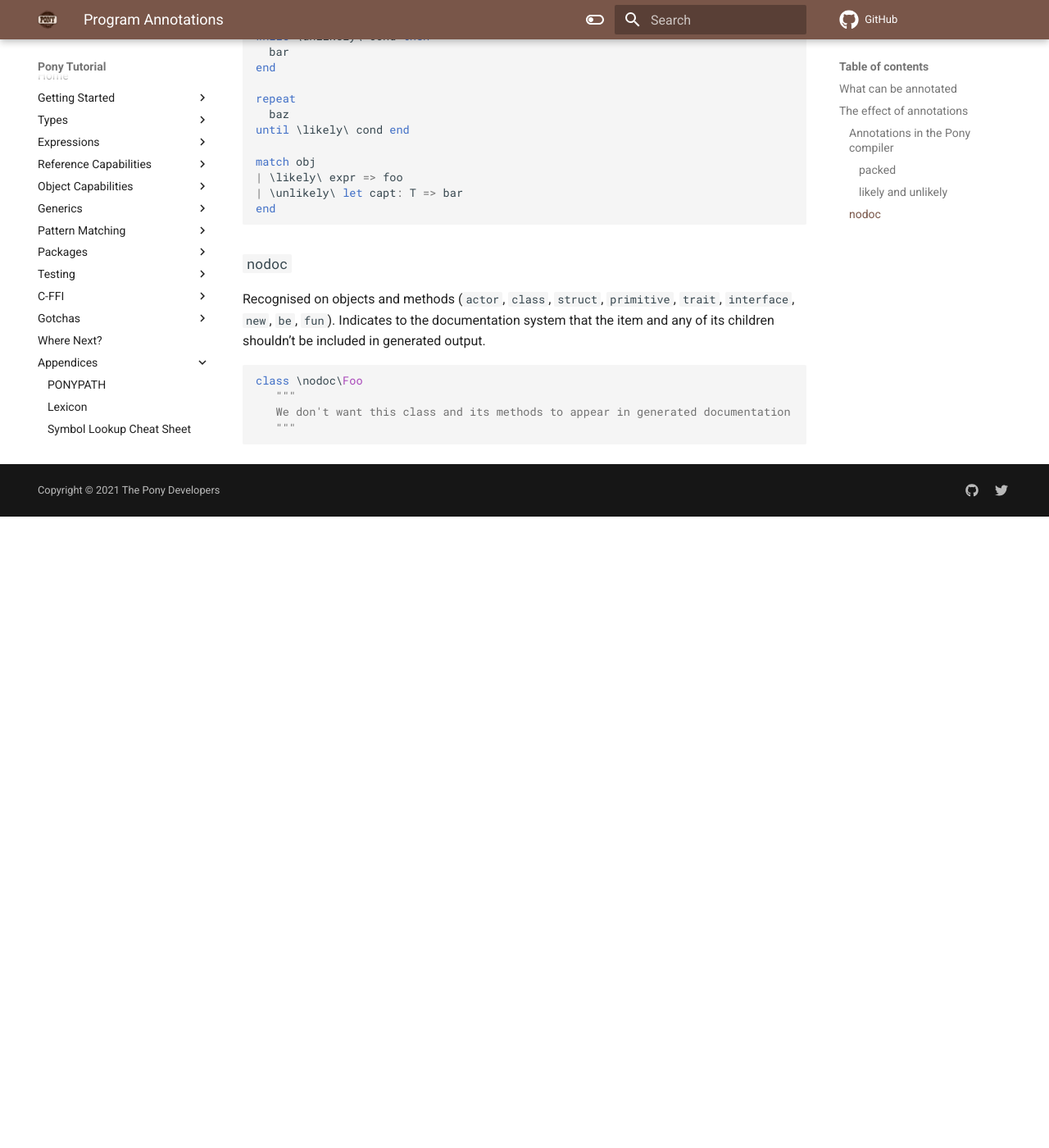
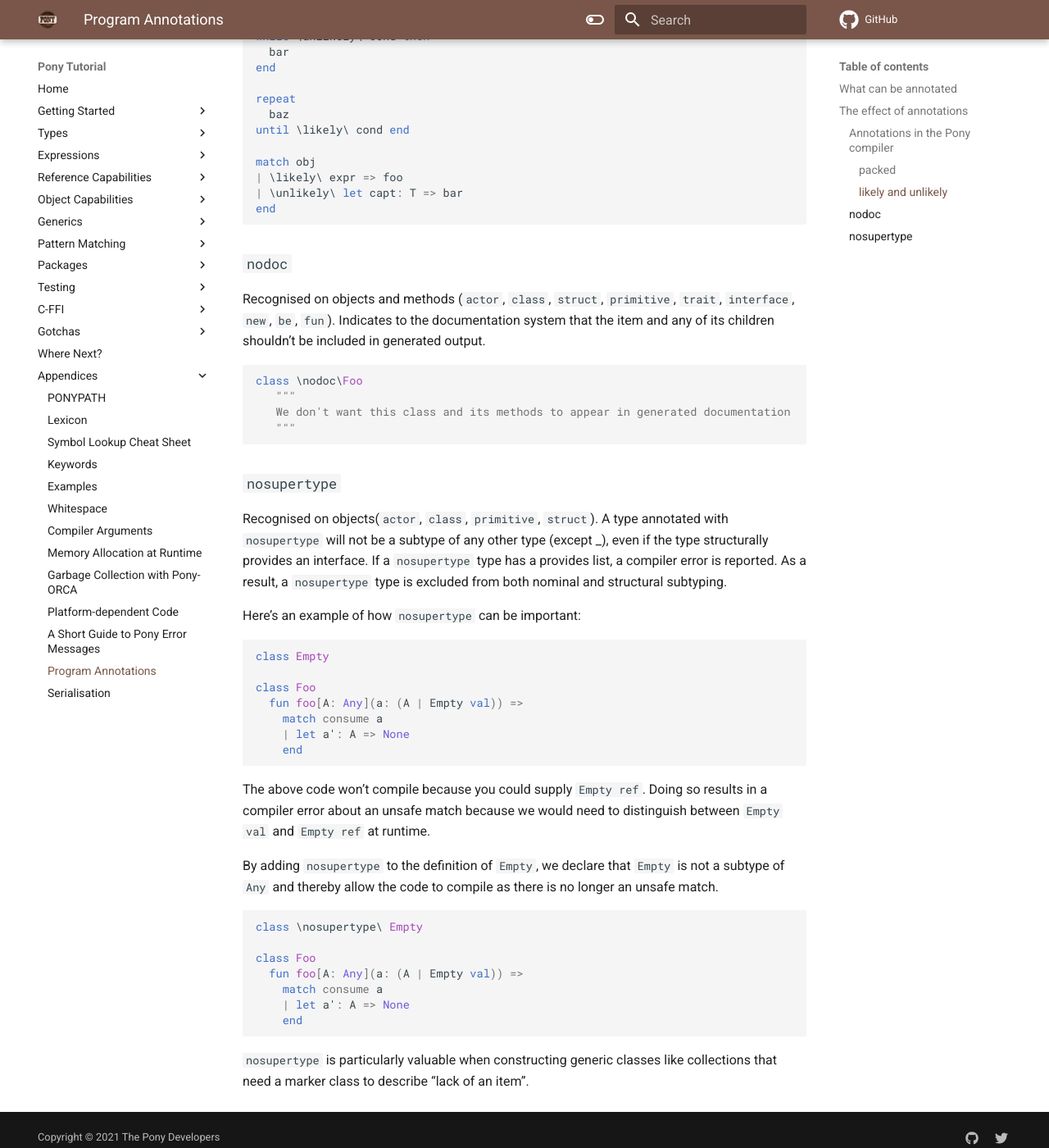
Before and after one commit to ponylang/pony-tutorial, an MkDocs documentation site: the page built from docs/appendices/annotations.md, in a window 1280 px wide and 1400 px high, scrolled down 2148 px. Shown: the whole window at 82% size. Built offline with MkDocs 1.6.1 and Material for MkDocs 9.7.7, drawn with Linux system fonts in a browser that asks for light colours; comment, search, counter and statistics services are not loaded; before the commit the page ends 2778 px from its top, so only the background shows below that.

Commit message:
Add documentation for the nosupertype annotation (#496)
Closes #492

````diff
--- a/docs/appendices/annotations.md
+++ b/docs/appendices/annotations.md
@@ -89,3 +89,35 @@
    We don't want this class and its methods to appear in generated documentation
    """
 ```
+
+### `nosupertype`
+
+Recognised on objects(`actor`, `class`, `primitive`, `struct`). A type annotated with `nosupertype` will not be a subtype of any other type (except _), even if the type structurally provides an interface. If a `nosupertype` type has a provides list, a compiler error is reported. As a result, a `nosupertype` type is excluded from both nominal and structural subtyping.
+
+Here's an example of how `nosupertype` can be important:
+
+```pony
+class Empty
+
+class Foo
+  fun foo[A: Any](a: (A | Empty val)) =>
+    match consume a
+    | let a': A => None
+    end
+```
+
+The above code won't compile because you could supply `Empty ref`. Doing so results in a compiler error about an unsafe match because we would need to distinguish between `Empty val` and `Empty ref` at runtime.
+
+By adding `nosupertype` to the definition of `Empty`, we declare that `Empty` is not a subtype of `Any` and thereby allow the code to compile as there is no longer an unsafe match.
+
+```pony
+class \nosupertype\ Empty
+
+class Foo
+  fun foo[A: Any](a: (A | Empty val)) =>
+    match consume a
+    | let a': A => None
+    end
+```
+
+`nosupertype` is particularly valuable when constructing generic classes like collections that need a marker class to describe "lack of an item".
````
